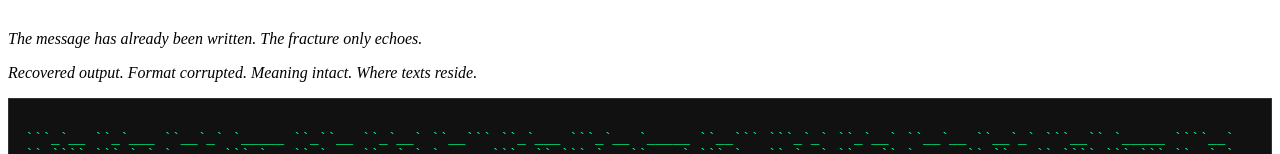
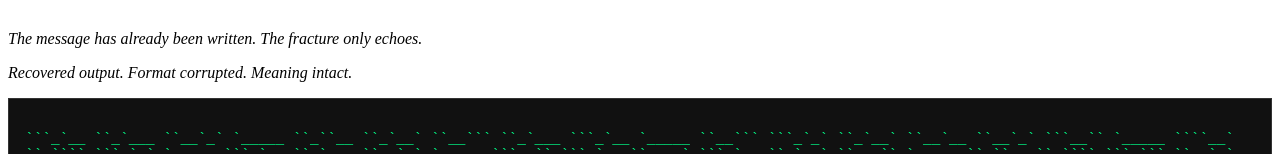
Before and after one commit to CodexT43/lightecho43, a plain HTML site: page public/pulse-sequence/eve-mire/mire-fragment-2/index.html in a window 1280 px wide. Shown: the part 134-288 px from the top of the page. Drawn offline with Linux system fonts and the light colour scheme.

Commit message:
Update index.html

```diff
--- a/public/pulse-sequence/eve-mire/mire-fragment-2/index.html
+++ b/public/pulse-sequence/eve-mire/mire-fragment-2/index.html
@@ -19,7 +19,7 @@
 
     <div style="margin-top: 2rem;">
       <p><em>The message has already been written. The fracture only echoes.</em></p>
-      <p><em>Recovered output. Format corrupted. Meaning intact. Where texts reside.</em></p>
+      <p><em>Recovered output. Format corrupted. Meaning intact.</em></p>
 
           <pre style="
             font-family: monospace;
```
